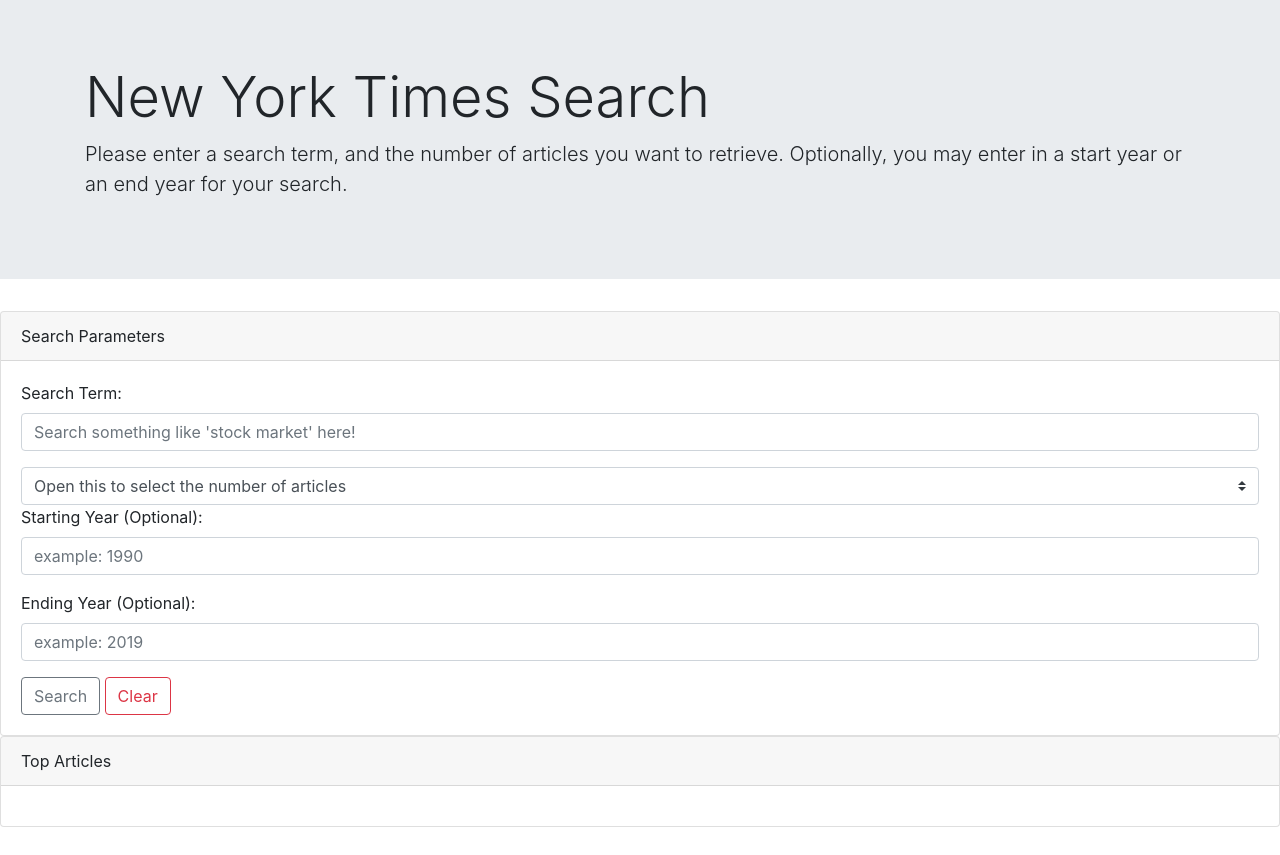
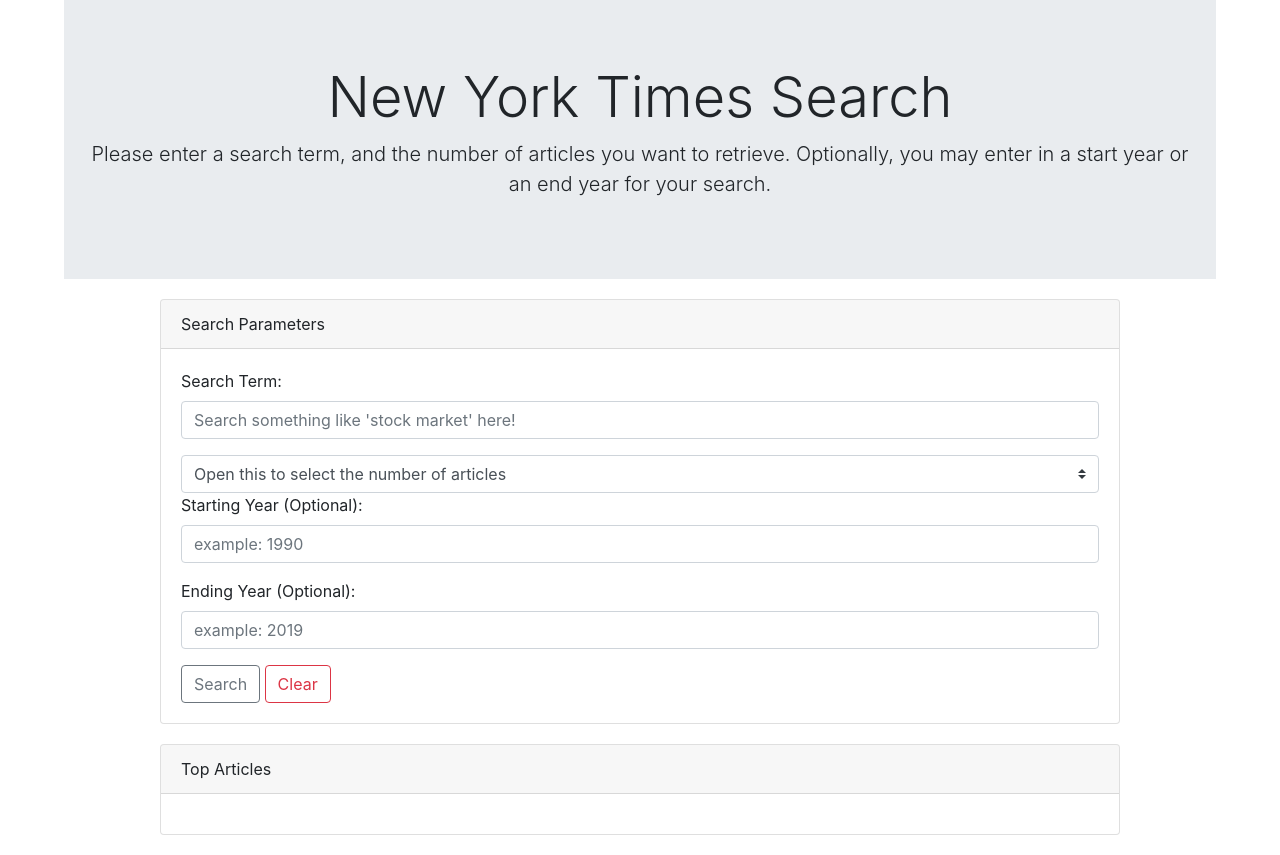
Before and after one commit to katieburrows/nyt-search, a plain HTML site: page index.html in a window 1280 px wide. Before the commit the page ends 827 px from the top, so only its background shows below. Drawn offline with nearby package versions, Linux system fonts and the light colour scheme.

Commit message:
resized and centered elements

```diff
--- a/index.html
+++ b/index.html
@@ -8,7 +8,7 @@
     <link rel = "stylesheet" type = "text/css" href = "style.css">
 </head>
     <body>
-        <div id = "container">
+        <div id = "container jumboTainer">
             <div class="jumbotron jumbotron-fluid">
                 <div class="container">
                     <h1 class="display-4">New York Times Search</h1>
--- a/style.css
+++ b/style.css
@@ -0,0 +1,12 @@
+section {
+    width: 75%;
+    padding-bottom: 20px;
+    margin: 0 auto;
+}
+
+.jumbotron{
+    width: 90%;
+    margin: 0 auto;
+    margin-bottom: 20px;
+    text-align: center;
+}
```
